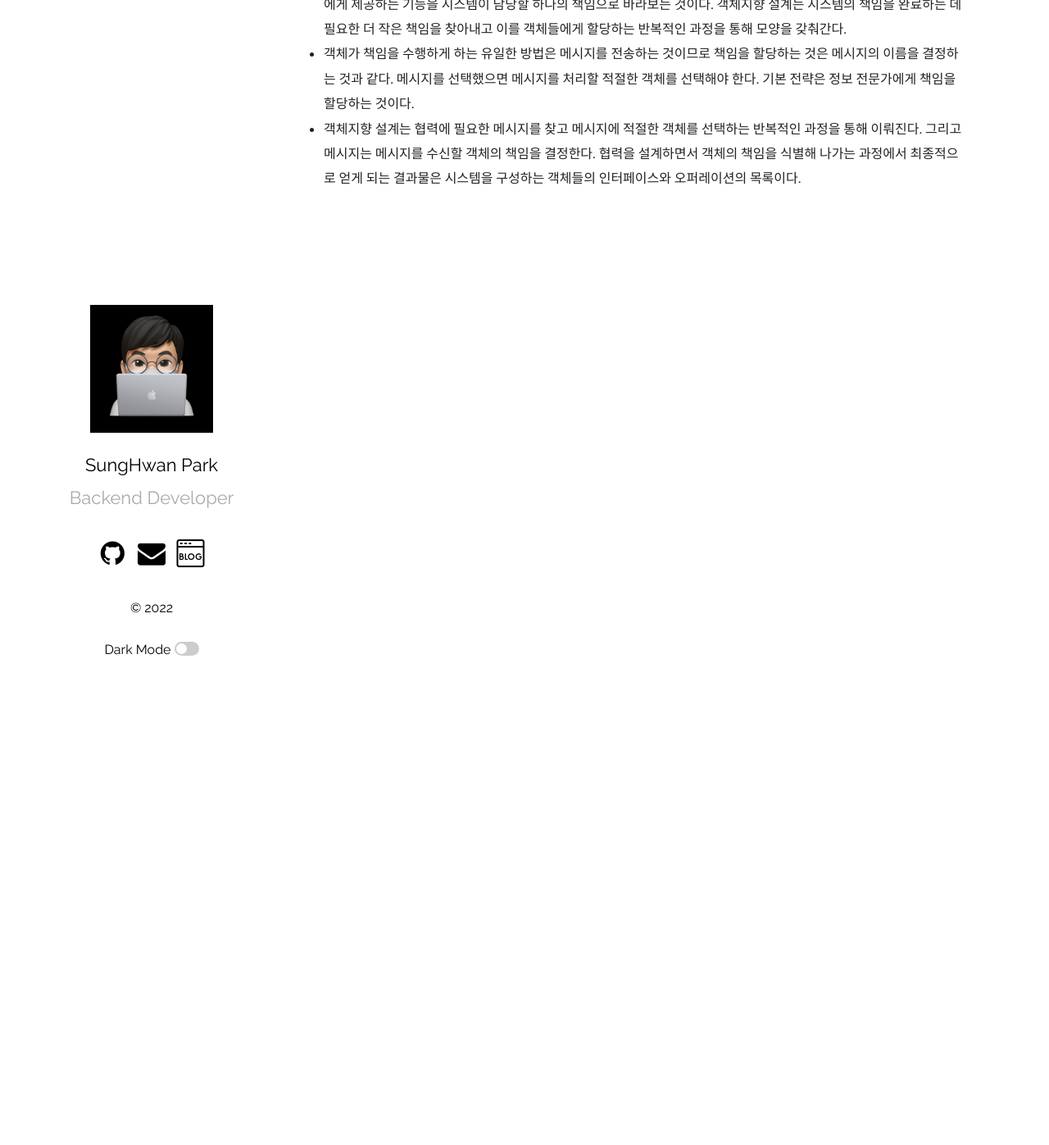
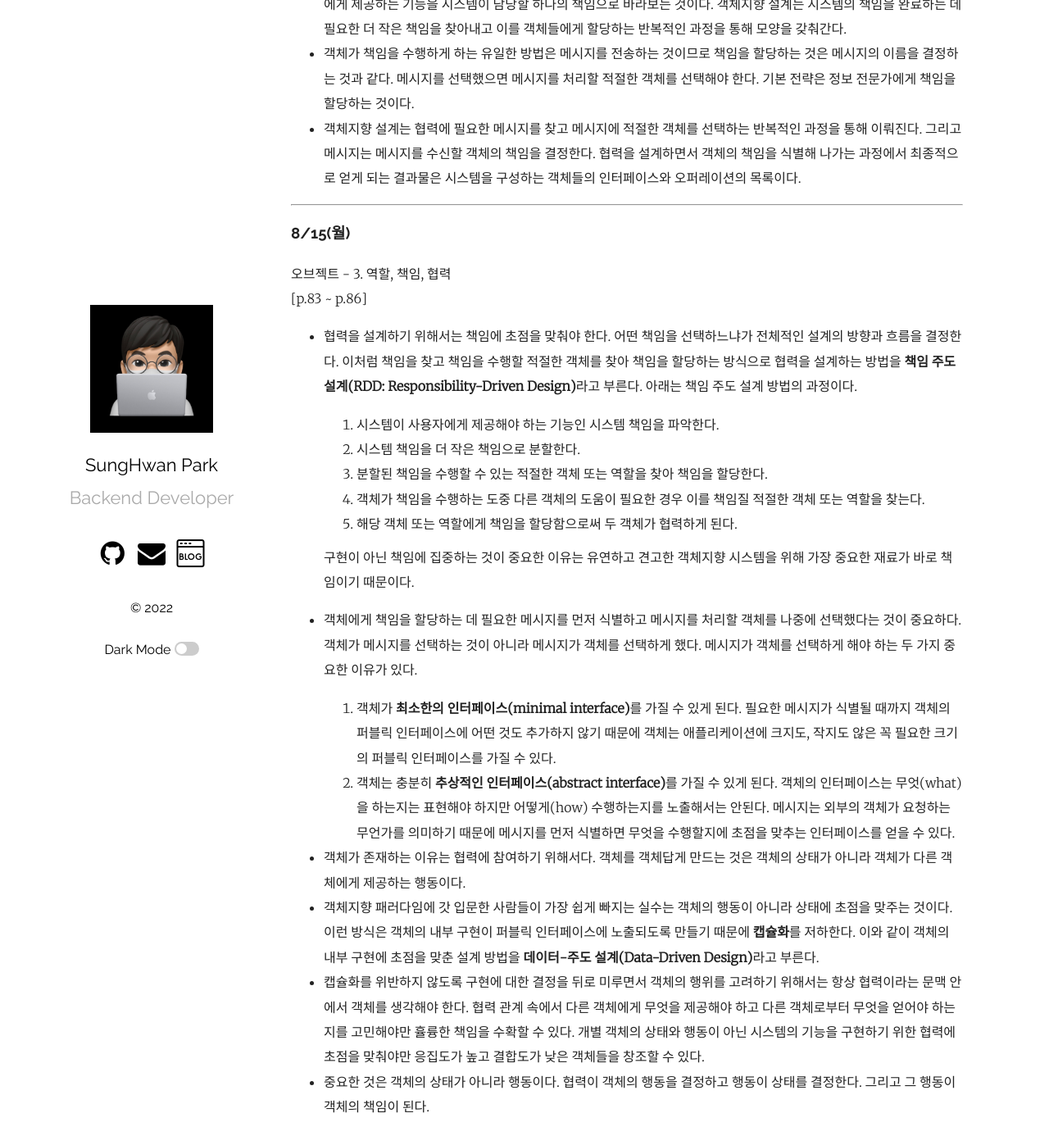
Before and after one commit to mrpark219/TIL, a Jekyll site: the page built from _posts/2022-08-01-8월TIL.markdown, in a window 1280 px wide and 1400 px high, scrolled down 14375 px. Shown: the top 1397 px of the window at 82% size. Built offline with Jekyll 4.4.1, drawn with Linux system fonts in a browser that asks for light colours; comment, search, counter and statistics services are not loaded.

Commit message:
feat: 2022-08-15 TIL 추가

```diff
--- a/_posts/2022-08-01-8월TIL.markdown
+++ b/_posts/2022-08-01-8월TIL.markdown
@@ -332,3 +332,30 @@ categories: 202208 TIL
 -   객체에게 책임을 할당하기 위해서는 먼저 협력이라는 문맥을 정의해야 한다. 협력을 설계하는 출발점은 시스템이 사용자에게 제공하는 기능을 시스템이 담당할 하나의 책임으로 바라보는 것이다. 객체지향 설계는 시스템의 책임을 완료하는 데 필요한 더 작은 책임을 찾아내고 이를 객체들에게 할당하는 반복적인 과정을 통해 모양을 갖춰간다.
 -   객체가 책임을 수행하게 하는 유일한 방법은 메시지를 전송하는 것이므로 책임을 할당하는 것은 메시지의 이름을 결정하는 것과 같다. 메시지를 선택했으면 메시지를 처리할 적절한 객체를 선택해야 한다. 기본 전략은 정보 전문가에게 책임을 할당하는 것이다.
 -   객체지향 설계는 협력에 필요한 메시지를 찾고 메시지에 적절한 객체를 선택하는 반복적인 과정을 통해 이뤄진다. 그리고 메시지는 메시지를 수신할 객체의 책임을 결정한다. 협력을 설계하면서 객체의 책임을 식별해 나가는 과정에서 최종적으로 얻게 되는 결과물은 시스템을 구성하는 객체들의 인터페이스와 오퍼레이션의 목록이다.
+
+---
+
+### 8/15(월)
+
+오브젝트 - 3. 역할, 책임, 협력
+[p.83 ~ p.86]
+
+-   협력을 설계하기 위해서는 책임에 초점을 맞춰야 한다. 어떤 책임을 선택하느냐가 전체적인 설계의 방향과 흐름을 결정한다. 이처럼 책임을 찾고 책임을 수행할 적절한 객체를 찾아 책임을 할당하는 방식으로 협력을 설계하는 방법을 **책임 주도 설계(RDD: Responsibility-Driven Design)**라고 부른다. 아래는 책임 주도 설계 방법의 과정이다.
+
+    1. 시스템이 사용자에게 제공해야 하는 기능인 시스템 책임을 파악한다.
+    2. 시스템 책임을 더 작은 책임으로 분할한다.
+    3. 분할된 책임을 수행할 수 있는 적절한 객체 또는 역할을 찾아 책임을 할당한다.
+    4. 객체가 책임을 수행하는 도중 다른 객체의 도움이 필요한 경우 이를 책임질 적절한 객체 또는 역할을 찾는다.
+    5. 해당 객체 또는 역할에게 책임을 할당함으로써 두 객체가 협력하게 된다.
+
+    구현이 아닌 책임에 집중하는 것이 중요한 이유는 유연하고 견고한 객체지향 시스템을 위해 가장 중요한 재료가 바로 책임이기 때문이다.
+
+-   객체에게 책임을 할당하는 데 필요한 메시지를 먼저 식별하고 메시지를 처리할 객체를 나중에 선택했다는 것이 중요하다. 객체가 메시지를 선택하는 것이 아니라 메시지가 객체를 선택하게 했다. 메시지가 객체를 선택하게 해야 하는 두 가지 중요한 이유가 있다.
+
+    1. 객체가 **최소한의 인터페이스(minimal interface)**를 가질 수 있게 된다. 필요한 메시지가 식별될 때까지 객체의 퍼블릭 인터페이스에 어떤 것도 추가하지 않기 때문에 객체는 애플리케이션에 크지도, 작지도 않은 꼭 필요한 크기의 퍼블릭 인터페이스를 가질 수 있다.
+    2. 객체는 충분히 **추상적인 인터페이스(abstract interface)**를 가질 수 있게 된다. 객체의 인터페이스는 무엇(what)을 하는지는 표현해야 하지만 어떻게(how) 수행하는지를 노출해서는 안된다. 메시지는 외부의 객체가 요청하는 무언가를 의미하기 때문에 메시지를 먼저 식별하면 무엇을 수행할지에 초점을 맞추는 인터페이스를 얻을 수 있다.
+
+-   객체가 존재하는 이유는 협력에 참여하기 위해서다. 객체를 객체답게 만드는 것은 객체의 상태가 아니라 객체가 다른 객체에게 제공하는 행동이다.
+-   객체지향 패러다임에 갓 입문한 사람들이 가장 쉽게 빠지는 실수는 객체의 행동이 아니라 상태에 초점을 맞주는 것이다. 이런 방식은 객체의 내부 구현이 퍼블릭 인터페이스에 노출되도록 만들기 때문에 **캡슐화**를 저하한다. 이와 같이 객체의 내부 구현에 초점을 맞춘 설계 방법을 **데이터-주도 설계(Data-Driven Design)**라고 부른다.
+-   캡슐화를 위반하지 않도록 구현에 대한 결정을 뒤로 미루면서 객체의 행위를 고려하기 위해서는 항상 협력이라는 문맥 안에서 객체를 생각해야 한다. 협력 관계 속에서 다른 객체에게 무엇을 제공해야 하고 다른 객체로부터 무엇을 얻어야 하는지를 고민해야만 휼륭한 책임을 수확할 수 있다. 개별 객체의 상태와 행동이 아닌 시스템의 기능을 구현하기 위한 협력에 초점을 맞춰야만 응집도가 높고 결합도가 낮은 객체들을 창조할 수 있다.
+-   중요한 것은 객체의 상태가 아니라 행동이다. 협력이 객체의 행동을 결정하고 행동이 상태를 결정한다. 그리고 그 행동이 객체의 책임이 된다.
```
